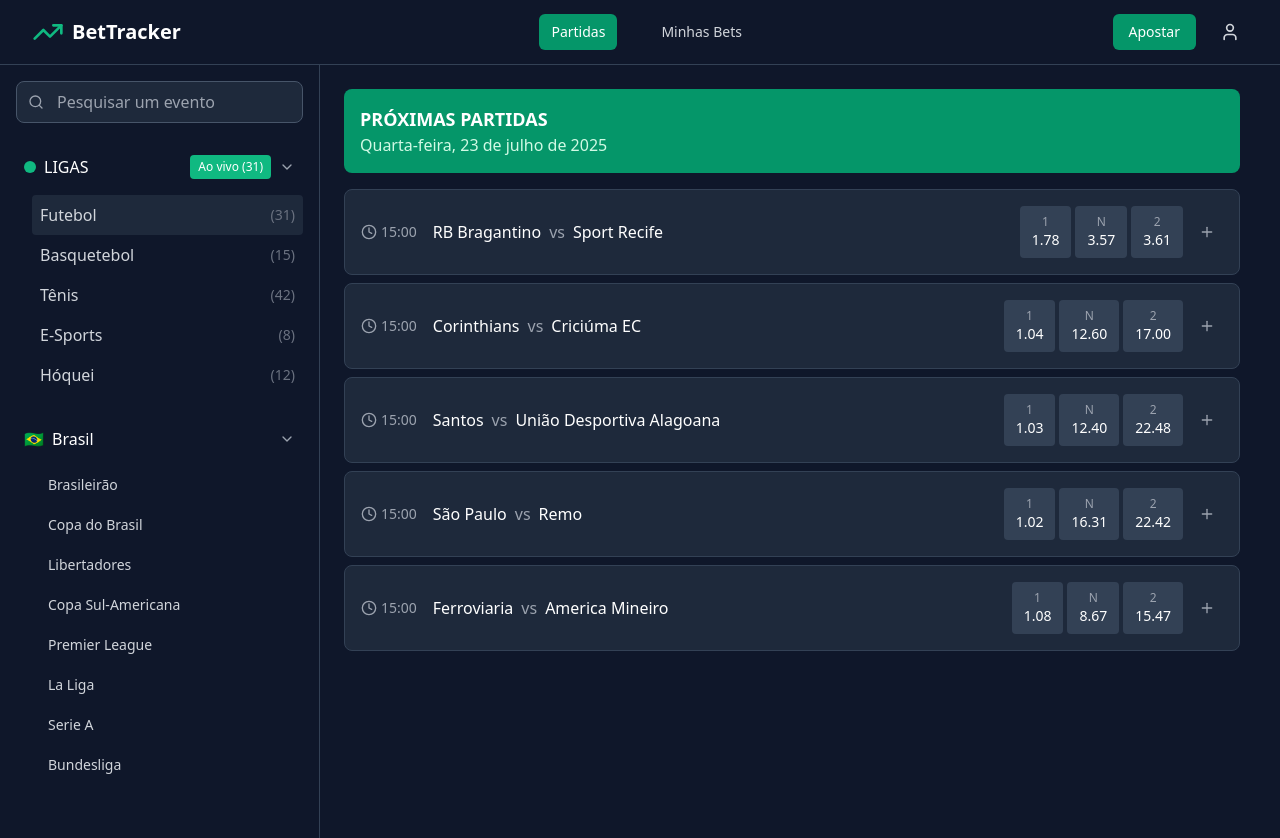
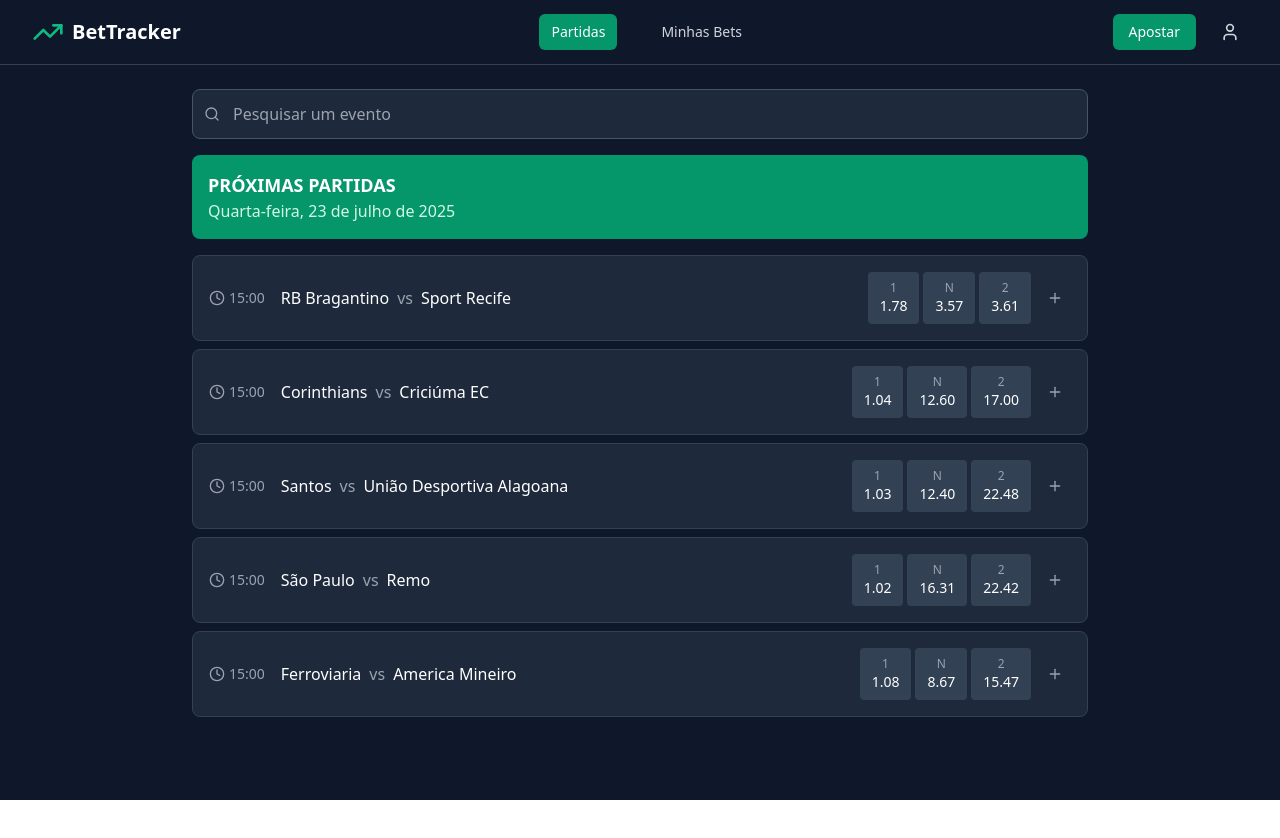
Before and after one commit to jdabliu/betstes, a React (Vite) app: page / in a window 1280 px wide. Shown: the top 838 px of the page. After the commit the page ends 800 px from the top, so only its background shows below. Built offline with nearby package versions, Linux system fonts and the light colour scheme.

Commit message:
Remover sidebar e adicionar pesquisa acima das partidas

```diff
--- a/src/App.tsx
+++ b/src/App.tsx
@@ -42,25 +42,18 @@ function App() {
       <Header currentView={currentView} onViewChange={setCurrentView} />
 
       <div className="flex">
-        {currentView === 'matches' && (
-          <Sidebar
-            selectedSport={selectedSport}
-            onSportChange={setSelectedSport}
-          />
-        )}
-
-        <main className={`flex-1 p-6 ${currentView === 'matches' ? 'ml-0' : 'max-w-7xl mx-auto w-full'}`}>
+        <main className="flex-1 p-6 max-w-7xl mx-auto w-full">
           {currentView === 'matches' && (
             <>
               {!selectedMatch ? (
-                <div className="max-w-4xl">
+                <div className="max-w-4xl mx-auto">
                   <MatchList
                     matches={mockMatches}
                     onMatchClick={handleMatchClick}
                   />
                 </div>
               ) : (
-                <div className="max-w-6xl">
+                <div className="max-w-6xl mx-auto">
                   <MatchDetails
                     match={selectedMatch}
                     onBack={handleBackToMatches}
--- a/src/components/MatchList.tsx
+++ b/src/components/MatchList.tsx
@@ -1,6 +1,8 @@
 import React from 'react';
 import { Match } from '../types';
 import { Clock, Plus } from 'lucide-react';
+
+import { Search } from 'lucide-react';
 
 interface MatchListProps {
   matches: Match[];
@@ -10,6 +12,16 @@ interface MatchListProps {
 export const MatchList: React.FC<MatchListProps> = ({ matches, onMatchClick }) => {
   return (
     <div className="space-y-4">
+      {/* Search */}
+      <div className="relative">
+        <Search className="absolute left-3 top-1/2 transform -translate-y-1/2 text-gray-400 h-4 w-4" />
+        <input
+          type="text"
+          placeholder="Pesquisar um evento"
+          className="w-full pl-10 pr-4 py-3 bg-slate-800 border border-slate-600 rounded-lg text-white placeholder-gray-400 focus:outline-none focus:border-emerald-500"
+        />
+      </div>
+
       {/* Header */}
       <div className="bg-emerald-600 text-white p-4 rounded-lg">
         <h2 className="text-lg font-semibold">PRÓXIMAS PARTIDAS</h2>
```
